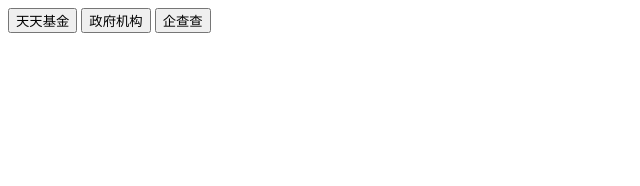
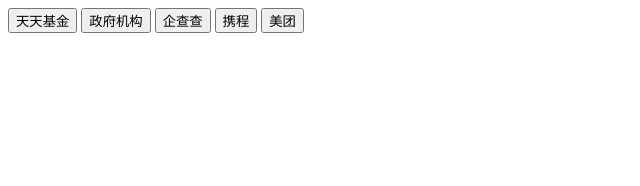
Before and after one commit to OPY-bbt/dom_measurement, a website: page test.html in a window 1280 px wide. Shown: the whole page, without its empty margins (0-640 px from the left). Drawn offline with Linux system fonts and the light colour scheme.

Commit message:
feat: add new demo

```diff
--- a/test.html
+++ b/test.html
@@ -10,6 +10,8 @@
     <button onclick="openImage('httpsfundeastmoneycom')">天天基金</button>
     <button onclick="openImage('httpwwwgovcnhudong2020-0709content_5525332htm')">政府机构</button>
     <button onclick="openImage('httpswwwqcccomareahun_430900')">企查查</button>
+    <button onclick="openImage('httpswwwtripcomtravel-guide')">携程</button>
+    <button onclick="openImage('httpsjnmeituancom')">美团</button>
     <br />
     <canvas></canvas>
     <script>
```
